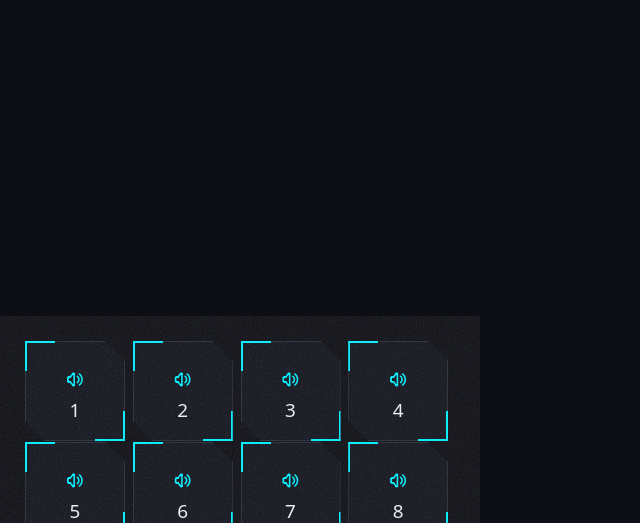
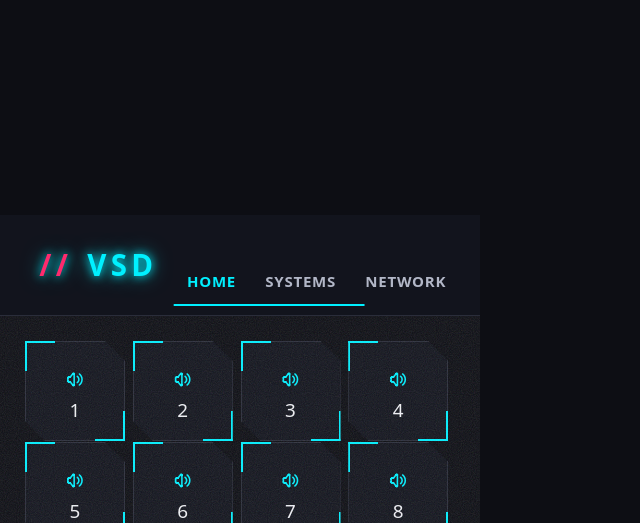
Before and after one commit to NerdboyQ/CyberDeck-PiZeroW2, a Flask app: page / in a window 1280 px wide. Shown: the part 233-756 px from the top of the page, without its empty margins (0-640 px from the left). Run offline with Flask 3, Linux system fonts and the light colour scheme.

Commit message:
trying new colors

```diff
--- a/templates/html/window.html
+++ b/templates/html/window.html
@@ -30,6 +30,14 @@
 </head>
 <!-- darker green background color -->
 <body>
+<nav class="cyber-nav" style="width:100%;">
+  <a href="#" class="cyber-nav__brand">VSD</a>
+  <ul class="cyber-nav__links">
+    <li><a href="#" class="cyber-nav__link cyber-nav__link--active">Home</a></li>
+    <li><a href="#" class="cyber-nav__link">Systems</a></li>
+    <li><a href="#" class="cyber-nav__link">Network</a></li>
+  </ul>
+</nav>
 <!-- 1fr - fractional grid setting, evenly dividing the columns based on the parent width -->
 <!-- box-sizing set to border-box to permit consistent box orientation -->
 <div class="control-panel cyber-noise cyber-text-center" style="width:100%;box-sizing:border-box;">
```
